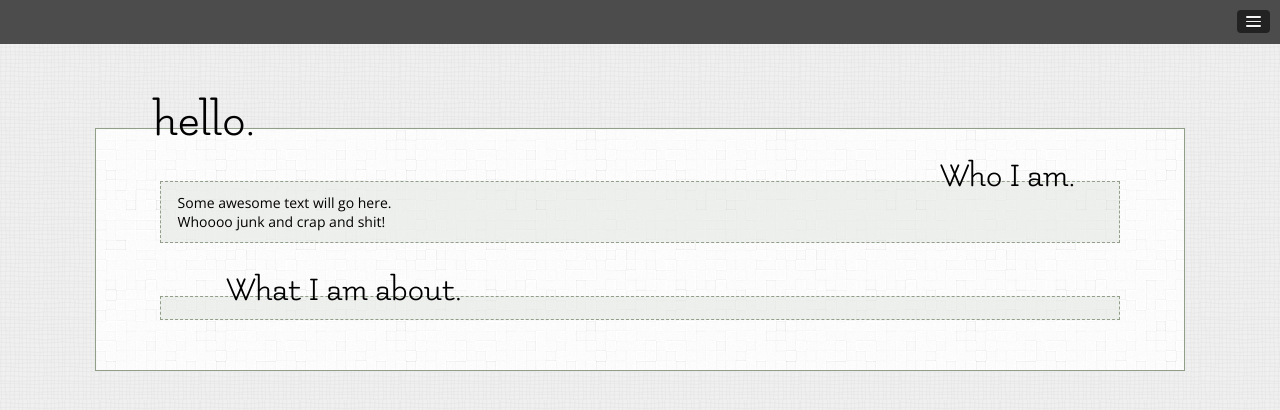
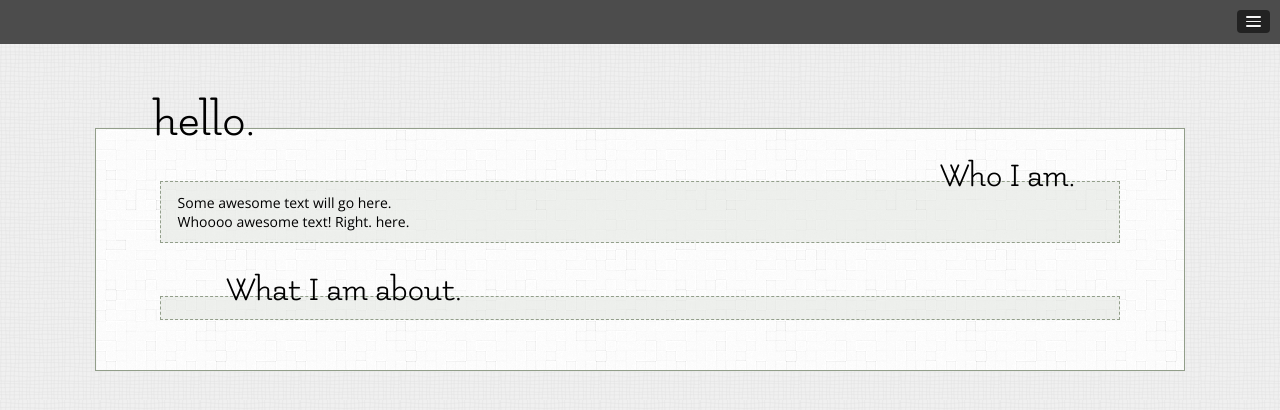
Before and after one commit to libridipitous/libridipitous.github.io, a Jekyll site: the page built from hello.html, in a window 1280 px wide. Shown: the top 410 px of the page. Built offline with Jekyll 4.4.1, drawn with Linux system fonts in a browser that asks for light colours.

Commit message:
changed filler text

```diff
--- a/hello.html
+++ b/hello.html
@@ -11,7 +11,7 @@ title: hello
     <h2 id="helloSubHead1">Who I am.</h2>
     <div class="innerContent">
       Some awesome text will go here.<br>
-      Whoooo junk and crap and shit!
+      Whoooo awesome text! Right. here.
     </div>
     <h2 id="helloSubHead2">What I am about.</h2>
     <div class="innerContent">
```
